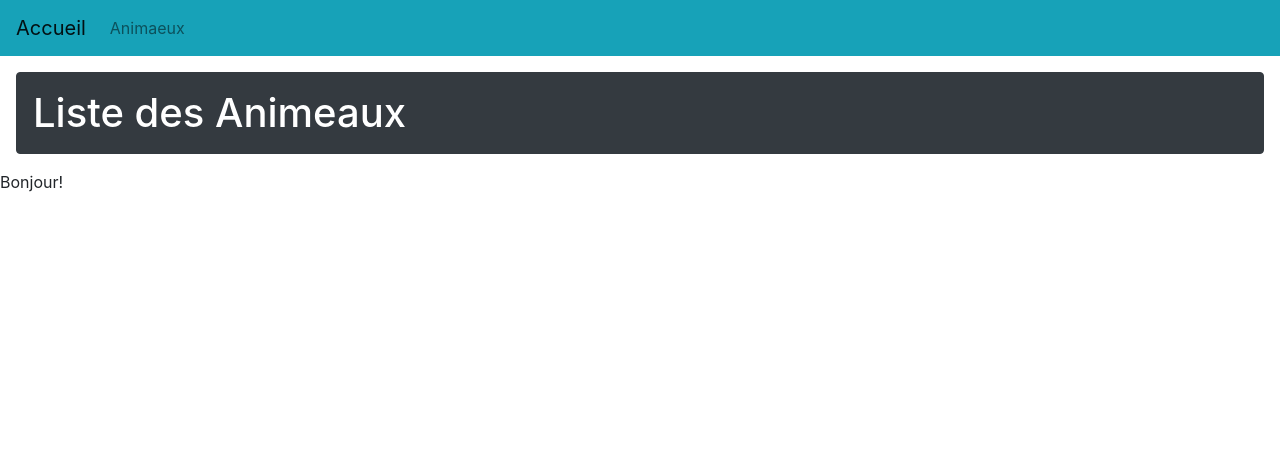
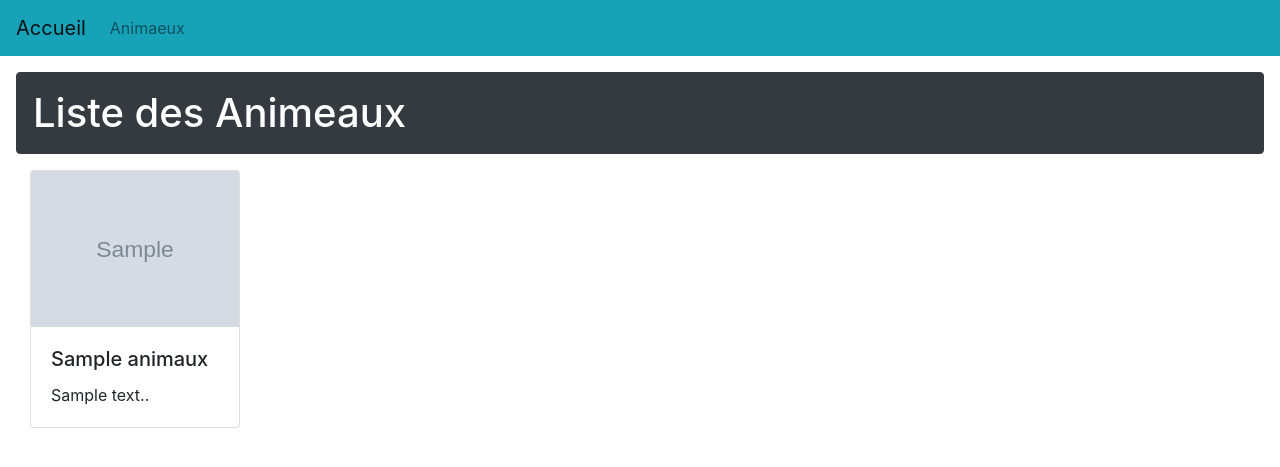
Before and after one commit to abakarabdelsalam/SymfonyAminaux, a Symfony app: template templates/animal/index.html.twig in a window 1280 px wide. Shown: the top 467 px of the page. Run offline with Twig, Linux system fonts and the light colour scheme; the template is opened without the code that fills it: most values are stand-ins (such as "Sample title", 1, 10 or a date in 2020); grey boxes marked "Sample" are stand-in pictures; some libraries are stand-ins or nearby versions.

Commit message:
Récuperation de données

```diff
--- a/templates/animal/index.html.twig
+++ b/templates/animal/index.html.twig
@@ -6,5 +6,33 @@
 {% endblock %}
 
 {% block body %}
-	Bonjour!
-{% endblock %}
+
+{% for listAnimau in listAnimaux %}
+	<div class="container-fluid	">
+
+		<div class="row  col-sm-12">
+
+
+			<div class="col mb-4" style="max-width: 240px;">
+
+
+				<div class="card" style="max-width: 240px;">
+
+
+					<img src="{{asset('images/' ~ listAnimau.image)}}" class="card-img-top">
+
+					<div class="card-body">
+						<h5 class="card-title">{{listAnimau.nom}}</h5>
+
+						<p class="card-text">{{listAnimau.description}}.</p>
+
+					</div>
+				</div>
+			</div>
+
+		</div>
+
+
+	</div>
+
+</div></div>{% endfor %}{% endblock %}
```
Also changed, not shown: src/Controller/AnimalController.php (+6 -1 lines).
